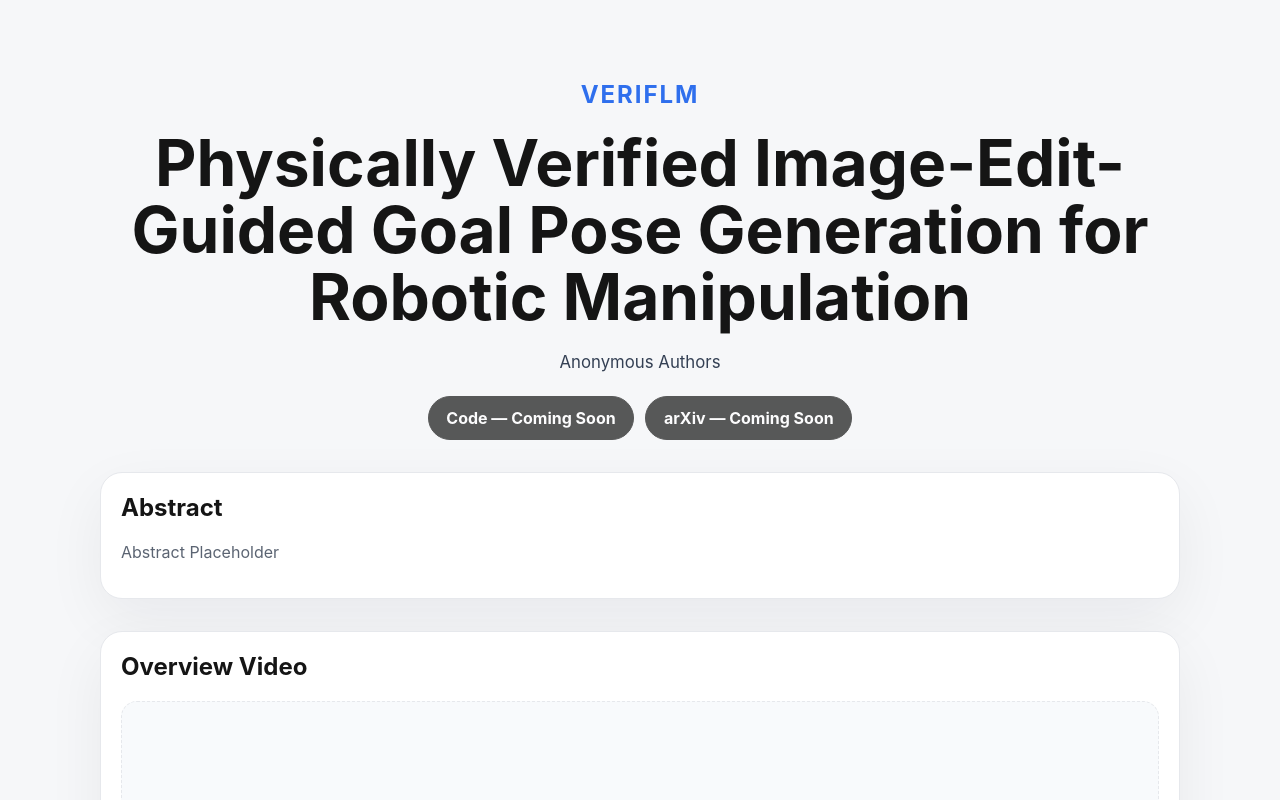
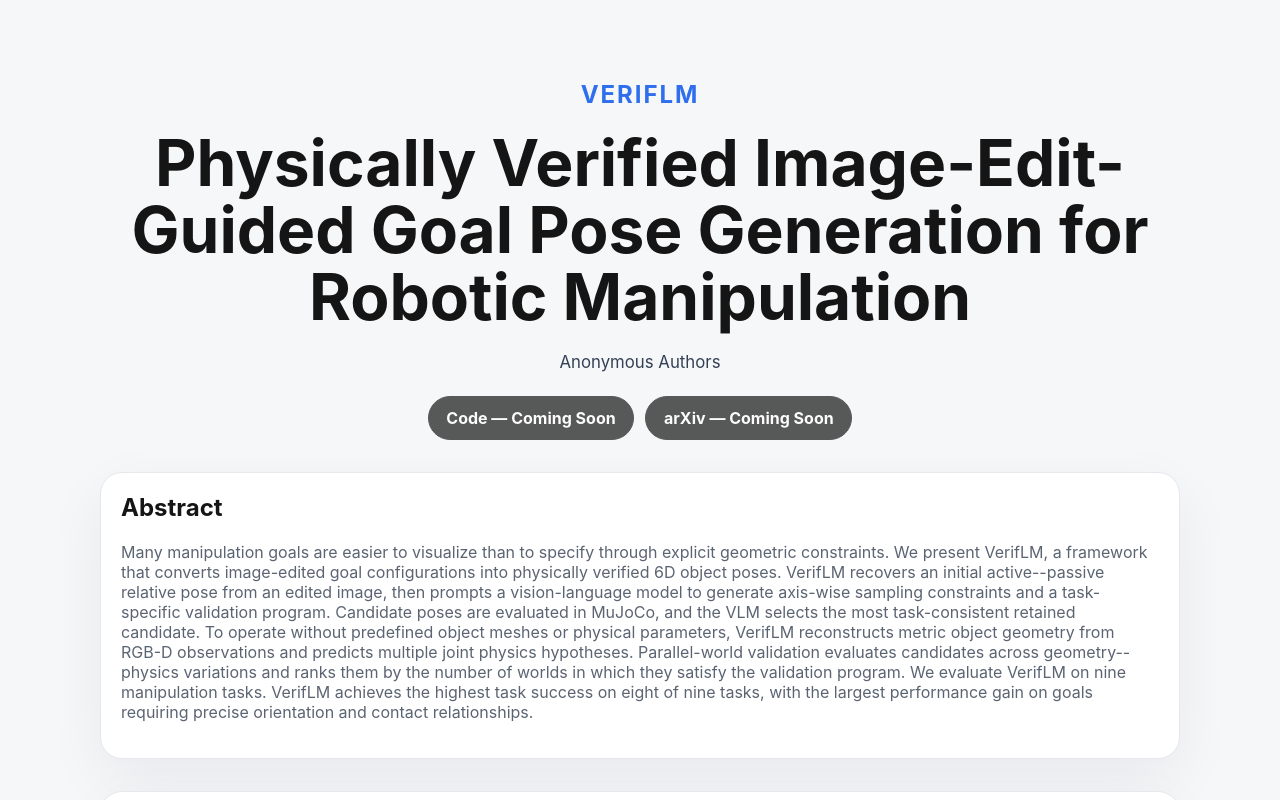
Before and after one commit to VerifLM/VerifLM-webpage, a React (Vite) app: page / in a window 1280 px wide. Shown: the top 800 px of the page. Built offline with nearby package versions, Linux system fonts and the light colour scheme.

Commit message:
Add abstract

```diff
--- a/src/App.jsx
+++ b/src/App.jsx
@@ -38,7 +38,7 @@ export default function App() {
       <section className="section card">
         <h2>Abstract</h2>
         <p className="section-intro">
-          Abstract Placeholder
+          Many manipulation goals are easier to visualize than to specify through explicit geometric constraints. We present VerifLM, a framework that converts image-edited goal configurations into physically verified 6D object poses. VerifLM recovers an initial active--passive relative pose from an edited image, then prompts a vision-language model to generate axis-wise sampling constraints and a task-specific validation program. Candidate poses are evaluated in MuJoCo, and the VLM selects the most task-consistent retained candidate. To operate without predefined object meshes or physical parameters, VerifLM reconstructs metric object geometry from RGB-D observations and predicts multiple joint physics hypotheses. Parallel-world validation evaluates candidates across geometry--physics variations and ranks them by the number of worlds in which they satisfy the validation program. We evaluate VerifLM on nine manipulation tasks. VerifLM achieves the highest task success on eight of nine tasks, with the largest performance gain on goals requiring precise orientation and contact relationships.
         </p>
       </section>
 
```
